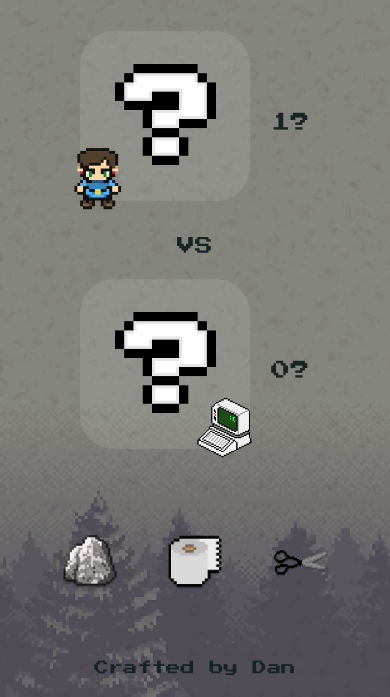
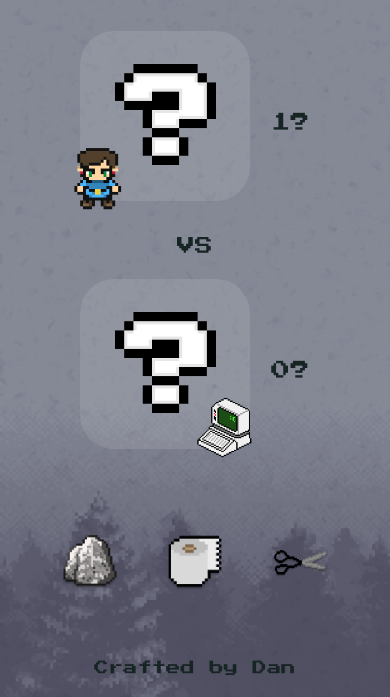
Before and after one commit to a-sad-dan/rock-paper-scissors, a plain HTML site: page index.html in a window 390 px wide. Shown: the part 147-844 px from the top of the page. Drawn offline with Linux system fonts and the light colour scheme.

Commit message:
changed bakground for small devices

```diff
--- a/styles.css
+++ b/styles.css
@@ -198,6 +198,10 @@ body {
 /*                  MEDIA QUERIES                    */
 @media screen and (max-width:767px) {
 
+    body{
+        background-image: url(Assets/alt-background-2.png);
+    }
+
     #stats-display {
         flex-direction: column;
         gap: 2em;
```
